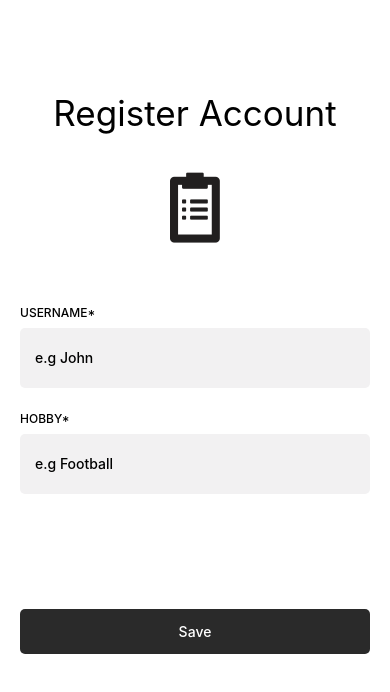
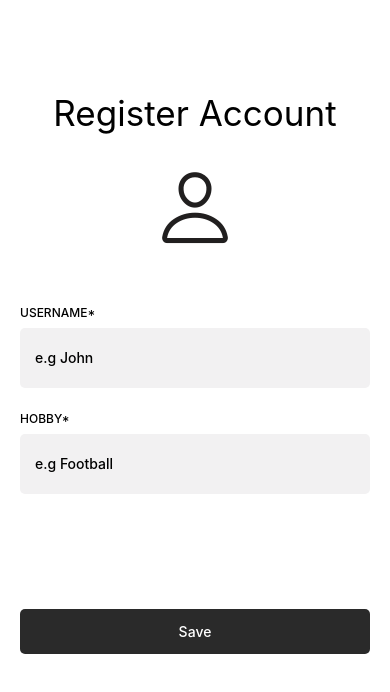
Before and after one commit to leonitdev/notesApp, a React Native app: screen / in a window 390 px wide. Shown: the top 692 px of the page. Built offline with nearby package versions, Linux system fonts and the light colour scheme.

Commit message:
added base types

```diff
--- a/src/components/Input.tsx
+++ b/src/components/Input.tsx
@@ -2,7 +2,21 @@ import React, {useState} from 'react';
 import {Text, StyleSheet, View, TextInput} from 'react-native';
 import MaterialCommunityIcons from 'react-native-vector-icons/MaterialCommunityIcons';
 
-const Input = ({label, placeholder, currentValue, setValue, errorMessge}) => {
+interface InputProps {
+  label: string;
+  placeholder: string;
+  currentValue: string;
+  setValue: (value: string) => void;
+  errorMessge: string;
+}
+
+const Input: React.FC<InputProps> = ({
+  label,
+  placeholder,
+  currentValue,
+  setValue,
+  errorMessge,
+}: InputProps) => {
   return (
     <View style={styles.parentView}>
       <Text style={styles.label}>{label}</Text>
--- a/src/components/buttons/ButtonSave.tsx
+++ b/src/components/buttons/ButtonSave.tsx
@@ -2,7 +2,11 @@ import React, {useState} from 'react';
 import {StyleSheet, Text, View, TouchableOpacity} from 'react-native';
 import {colors} from '../../styles';
 
-const ButtonSave = ({save}) => {
+interface ButtonSaveProps {
+  save: () => any;
+}
+
+const ButtonSave: React.FC<ButtonSaveProps> = ({save}: ButtonSaveProps) => {
   return (
     <View style={styles.buttonView}>
       <TouchableOpacity onPress={save} style={styles.buttonSave}>
--- /dev/null
+++ b/src/interfaces/models/user.models.ts
@@ -0,0 +1,5 @@
+export interface UserModel {
+  id: string;
+  username: boolean;
+  hobby: string;
+}
--- a/src/navigation/AppNavigator.tsx
+++ b/src/navigation/AppNavigator.tsx
@@ -1,25 +1,18 @@
 import {NavigationContainer} from '@react-navigation/native';
 import React, {useCallback, useEffect, useState} from 'react';
-import {
-  ActivityIndicator,
-  Appearance,
-  SafeAreaView,
-  StatusBar,
-  View,
-} from 'react-native';
+import {ActivityIndicator, StyleSheet, View} from 'react-native';
 import AuthStackNavigator from './AuthStackNavigator';
 import HomeTabNavigator from './HomeTabNavigator';
 
-export const AppNavigator = () => {
-  // set to redux when is network error
-  const [loading, setLoading] = useState(false);
-  const [isAuthenticated, setAuthenticated] = useState(false);
+export const AppNavigator: React.FC<null> = () => {
+  const [loading, setLoading] = useState<boolean>(false);
+  const [isAuthenticated, setAuthenticated] = useState<boolean>(false);
 
   useEffect(() => {}, []);
 
   if (loading) {
     return (
-      <View style={{flex: 1, justifyContent: 'center', alignItems: 'center'}}>
+      <View style={styles.activityIndicator}>
         <ActivityIndicator size="large" />
       </View>
     );
@@ -27,7 +20,19 @@ export const AppNavigator = () => {
 
   return (
     <NavigationContainer>
-      {!isAuthenticated ? <AuthStackNavigator /> : <HomeTabNavigator />}
+      {!isAuthenticated ? (
+        <AuthStackNavigator />
+      ) : (
+        <HomeTabNavigator route={undefined} />
+      )}
     </NavigationContainer>
   );
 };
+
+const styles = StyleSheet.create({
+  activityIndicator: {
+    flex: 1,
+    justifyContent: 'center',
+    alignItems: 'center',
+  },
+});
--- a/src/screens/home/home.screen.tsx
+++ b/src/screens/home/home.screen.tsx
@@ -1,5 +1,5 @@
 import React from 'react';
-import {StatusBar, StyleSheet, Text, View} from 'react-native';
+import {StyleSheet, Text, View} from 'react-native';
 
 const HomeScreen = (): JSX.Element => {
   return (
--- a/src/screens/register/register.screen.tsx
+++ b/src/screens/register/register.screen.tsx
@@ -2,7 +2,7 @@ import React, {useState} from 'react';
 import {ScrollView, StyleSheet, Text, View} from 'react-native';
 import ButtonSave from '../../components/buttons/ButtonSave';
 import Input from '../../components/Input';
-import Foundation from 'react-native-vector-icons/Foundation';
+import Ionicons from 'react-native-vector-icons/Ionicons';
 import {Alert} from 'react-native';
 
 const RegisterScreen = (): JSX.Element => {
@@ -20,8 +20,8 @@ const RegisterScreen = (): JSX.Element => {
       <View style={styles.sectionContainer}>
         <Text style={styles.title}>Register Account</Text>
         <View />
-        <Foundation
-          name="clipboard-notes"
+        <Ionicons
+          name="person-outline"
           size={81}
           color="#211F1F"
           style={styles.icon}
```
Also changed, not shown: src/interfaces/models/note.models.ts (added, +7 -0 lines), src/interfaces/index.ts (added).
